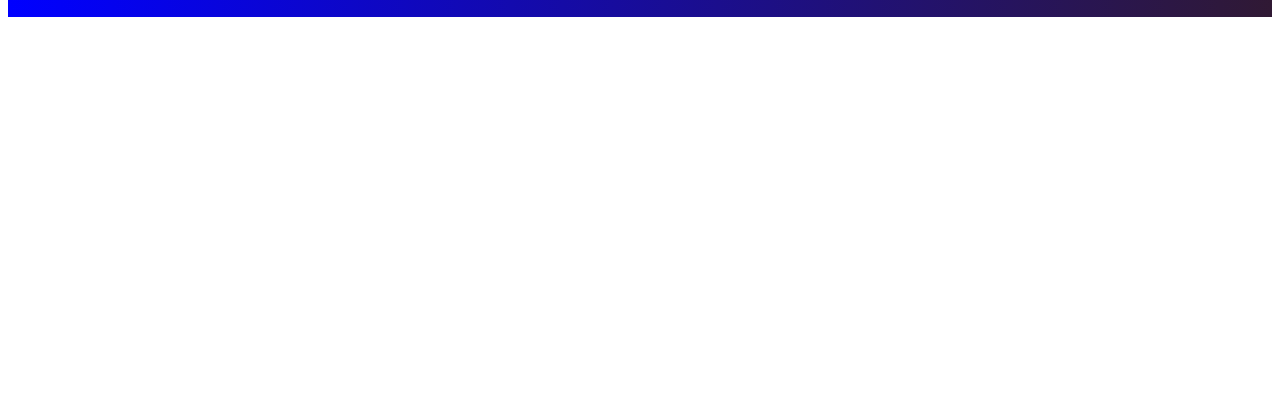
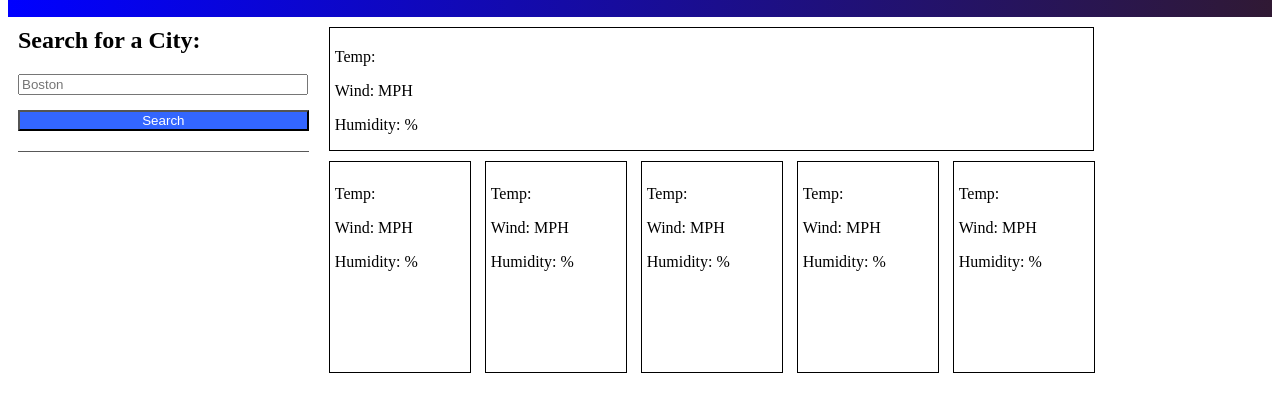
Before and after one commit to mleblanc94/weather-dashboard, a plain HTML site: page index.html in a window 1280 px wide. Shown: the part 58-470 px from the top of the page. Drawn offline with Linux system fonts and the light colour scheme.

Commit message:
added the majority of the html and css before working on the javascript

```diff
--- a/Develop/style.css
+++ b/Develop/style.css
@@ -5,3 +5,60 @@ nav {
     background-image: linear-gradient(to right,blue, #301934);
     color: white;
 }
+
+main {
+    display: flex;
+}
+
+#search-area {
+    width: 23%;
+    padding: 10px;
+}
+
+#search-area h2 {
+    margin-top: 0px;
+}
+
+input {
+    width:97%;
+    margin-bottom: 15px;;
+}
+
+button {
+    text-align: center;
+    width: 100%;
+    background-color: #3366ff;
+    color: white;
+    cursor: pointer;
+}
+
+#search {
+    padding-bottom: 20px;
+    border-bottom: 1px solid #585858;
+}
+
+#weather-area {
+    width: 60%;
+    /* display: none; */
+}
+
+#current-weather {
+    border: 1px solid black;
+    margin: 10px;
+    width: 100%;
+    padding-left: 5px;
+}
+
+#five-day-forecast {
+    width: 101%;
+    display: flex;
+    justify-content: space-between;
+    margin-left: 10px;
+}
+
+.day-to-day {
+    border: 1px black solid;
+    height: 200px;
+    width: 130px;
+    padding: 5px;
+}
--- a/index.html
+++ b/index.html
@@ -10,7 +10,56 @@
     <nav>
         <h1>Weather Dashboard</h1>
     </nav>
+    <main>
+        <section id="search-area">
+            <div id="search">
+        <h2>Search for a City:</h2>
+        <input type="text" id="user-input" placeholder="Boston">
+        <button id="submit">Search</button>
+    </div>
+        </section>
+        <section id="weather-area">
+            <div id="current-weather">
+                <h1 id="location"></h1>
+                <p>Temp:<span id="temp"></span></p>
+                <p>Wind: <span id="wind"></span>MPH</p>
+                <p>Humidity: <span id="humidity"></span>%</p>
+            </div>
+            <div id="five-day-forecast">
+                <div class="day-to-day">
+                    <h3 id="date-day1"></h3>
+                    <p>Temp:<span id="temp-day1"></span></p>
+                    <p>Wind: <span id="wind-day1"></span>MPH</p>
+                    <p>Humidity: <span id="humidity-day1"></span>%</p>
+                </div>
+                <div class="day-to-day">
+                    <h3 id="date-day2"></h3>
+                    <p>Temp:<span id="temp-day2"></span></p>
+                    <p>Wind: <span id="wind-day2"></span>MPH</p>
+                    <p>Humidity: <span id="humidity-day2"></span>%</p>
+                </div>
+                <div class="day-to-day">
+                    <h3 id="date-day3"></h3>
+                    <p>Temp:<span id="temp-day3"></span></p>
+                    <p>Wind: <span id="wind-day3"></span>MPH</p>
+                    <p>Humidity: <span id="humidity-day3"></span>%</p>
+                </div>
+                <div class="day-to-day">
+                    <h3 id="date-day4"></h3>
+                    <p>Temp:<span id="temp-day4"></span></p>
+                    <p>Wind: <span id="wind-day4"></span>MPH</p>
+                    <p>Humidity: <span id="humidity-day4"></span>%</p>
+                </div>
+                <div class="day-to-day">
+                    <h3 id="date-day5"></h3>
+                    <p>Temp:<span id="temp-day5"></span></p>
+                    <p>Wind: <span id="wind-day5"></span>MPH</p>
+                    <p>Humidity: <span id="humidity-day5"></span>%</p>
+                </div>
+            </div>
+        </section>
+    </main>
 
-    <link rel="stylesheet" href="script.js">
+    <link href="script.js">
 </body>
 </html>
```
Also changed, not shown: Develop/script.js (+22 -0 lines).
